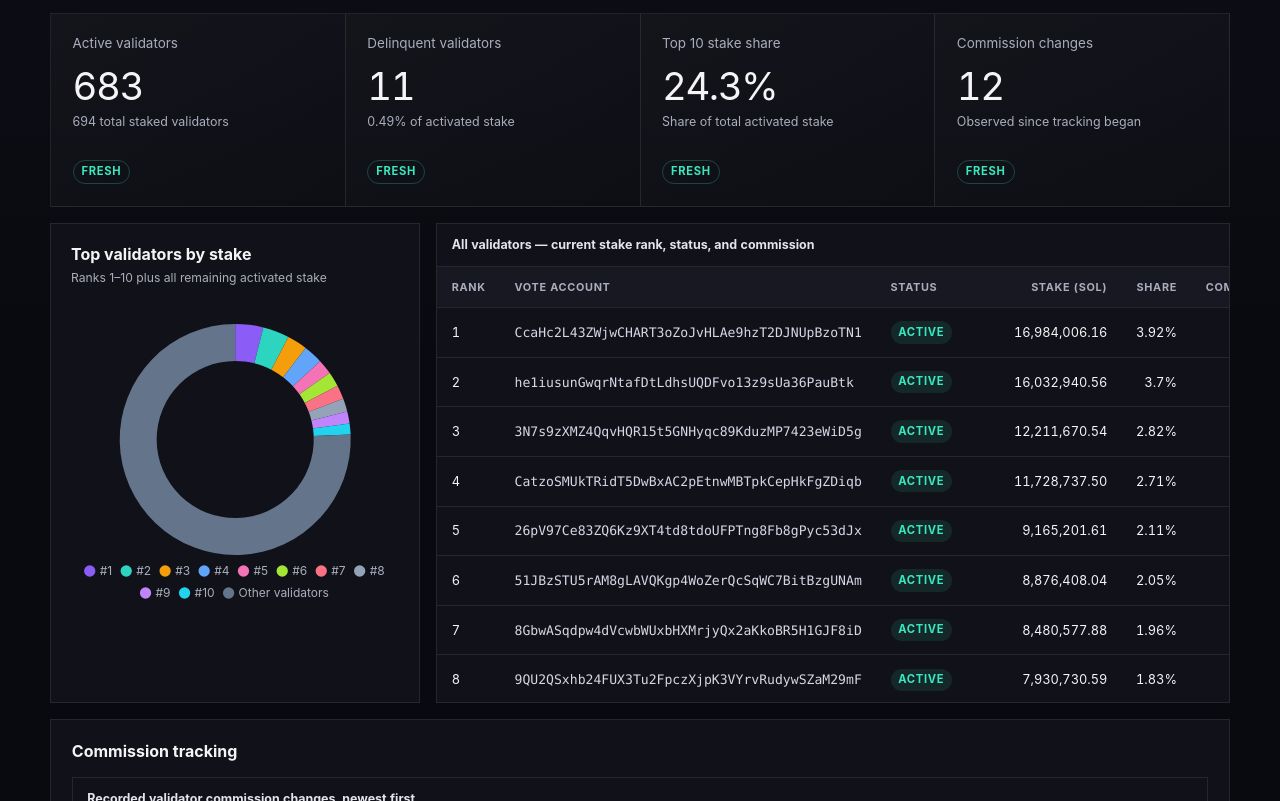
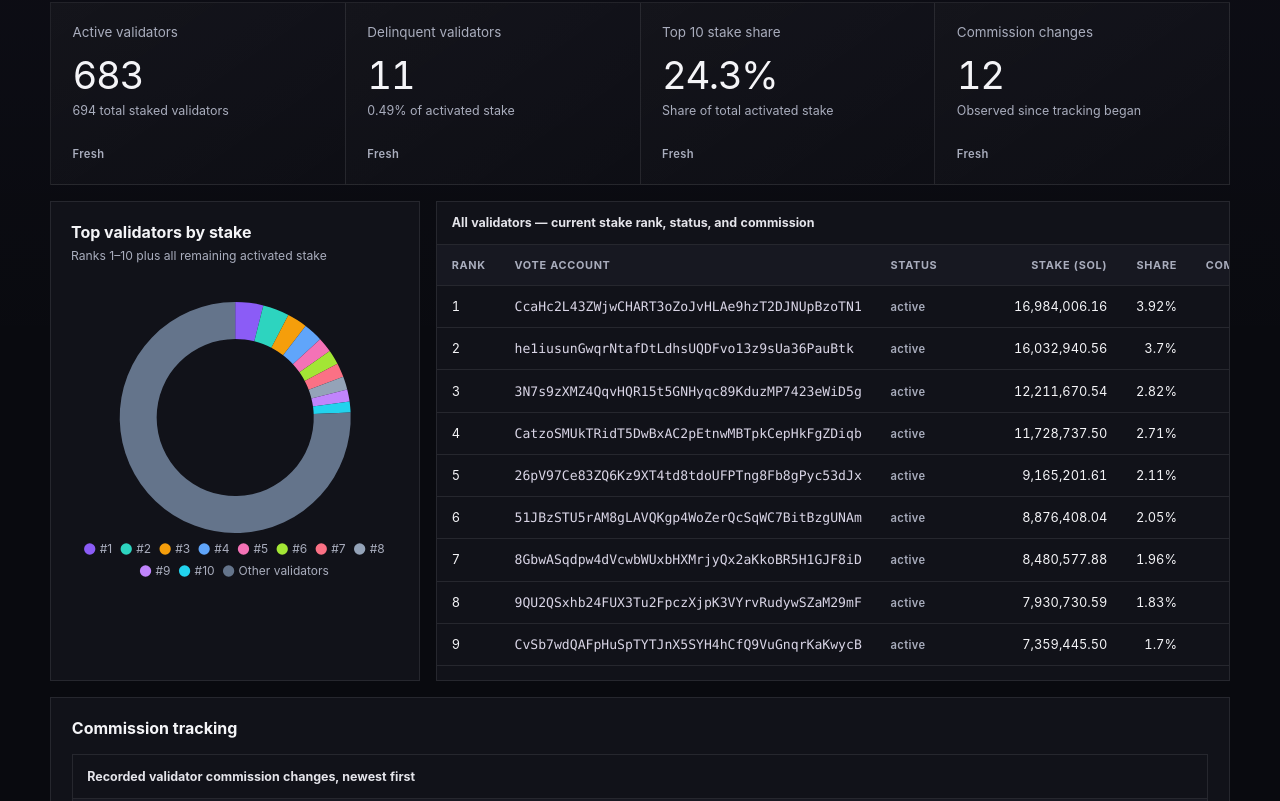
Before and after one commit to flizy0/deskyrin, a website built with Vite: page index.html in a window 1280 px wide. Shown: the part 2345-3146 px from the top of the page. Built offline with nearby package versions, Linux system fonts and the light colour scheme.

Commit message:
style(dashboard): simplify fresh and active states

```diff
--- a/src/dashboard/styles.css
+++ b/src/dashboard/styles.css
@@ -79,7 +79,7 @@ h1 { max-width: 800px; margin: 0; font-size: clamp(2.7rem, 7vw, 5.6rem); line-he
 .metric-value { margin: 1rem 0 0.45rem; font-size: clamp(1.7rem, 3vw, 2.5rem); line-height: 1; letter-spacing: -0.04em; font-variant-numeric: tabular-nums; }
 .metric-note { min-height: 2.5em; margin: 0; color: var(--muted); font-size: 0.78rem; line-height: 1.5; }
 .freshness { margin-top: 1rem; padding: 0.34rem 0.5rem; border: 1px solid var(--line); color: var(--muted); }
-.freshness.fresh { border-color: rgba(56, 232, 190, 0.25); color: var(--green); }
+.freshness.fresh { padding: 0; border: 0; border-radius: 0; color: var(--muted); font-weight: 600; letter-spacing: 0.03em; text-transform: none; }
 .freshness.stale { border-color: rgba(249, 180, 77, 0.3); color: var(--warning); }
 
 .chart-grid { display: grid; gap: 1rem; margin-top: 1rem; }
@@ -169,7 +169,7 @@ th[aria-sort="descending"] .sort-button::after { content: " ↓"; color: var(--g
 .sort-button:focus-visible, canvas:focus-visible { outline: 2px solid var(--green); outline-offset: 3px; }
 .row-delinquent { background: rgba(251, 113, 133, 0.04); }
 .validator-state, .stage { padding: 0.35rem 0.48rem; }
-.validator-state.active { background: rgba(56, 232, 190, 0.1); color: var(--green); }
+.validator-state.active { padding: 0; border-radius: 0; background: transparent; color: var(--muted); font-weight: 600; letter-spacing: 0.03em; text-transform: none; }
 .validator-state.delinquent { background: rgba(251, 113, 133, 0.12); color: #fda4af; }
 .commission-panel { margin-top: 1rem; padding: 1.3rem; border: 1px solid var(--line); background: var(--surface); }
 .commission-panel h3 { margin: 0 0 1rem; font-size: 1rem; }
```
